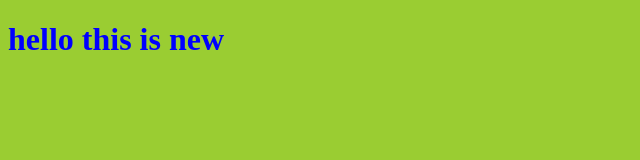
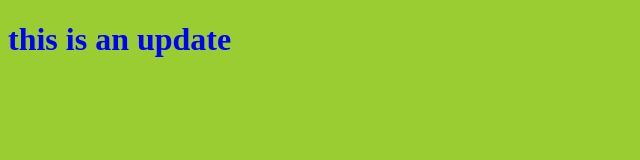
Before and after one commit to AmroAlhour/my-project, a plain HTML site: page index.html in a window 1280 px wide. Shown: the whole page, without its empty margins (0-640 px from the left). Drawn offline with Linux system fonts and the light colour scheme.

Commit message:
updated HTML file

```diff
--- a/index.html
+++ b/index.html
@@ -8,7 +8,7 @@
 </head>
 <body>
 
-    <h1>hello this is new</h1>
+    <h1>this is an update</h1>
     <script src="app.js"></script>
 </body>
 </html>
```
